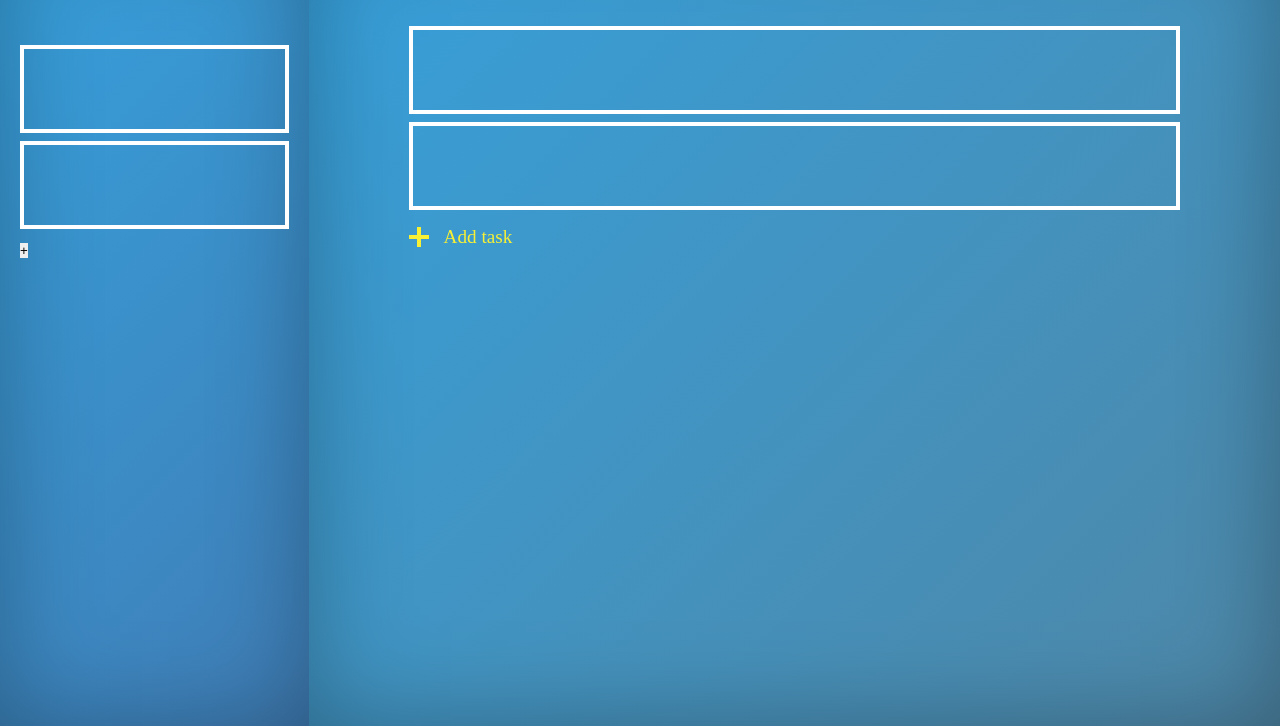
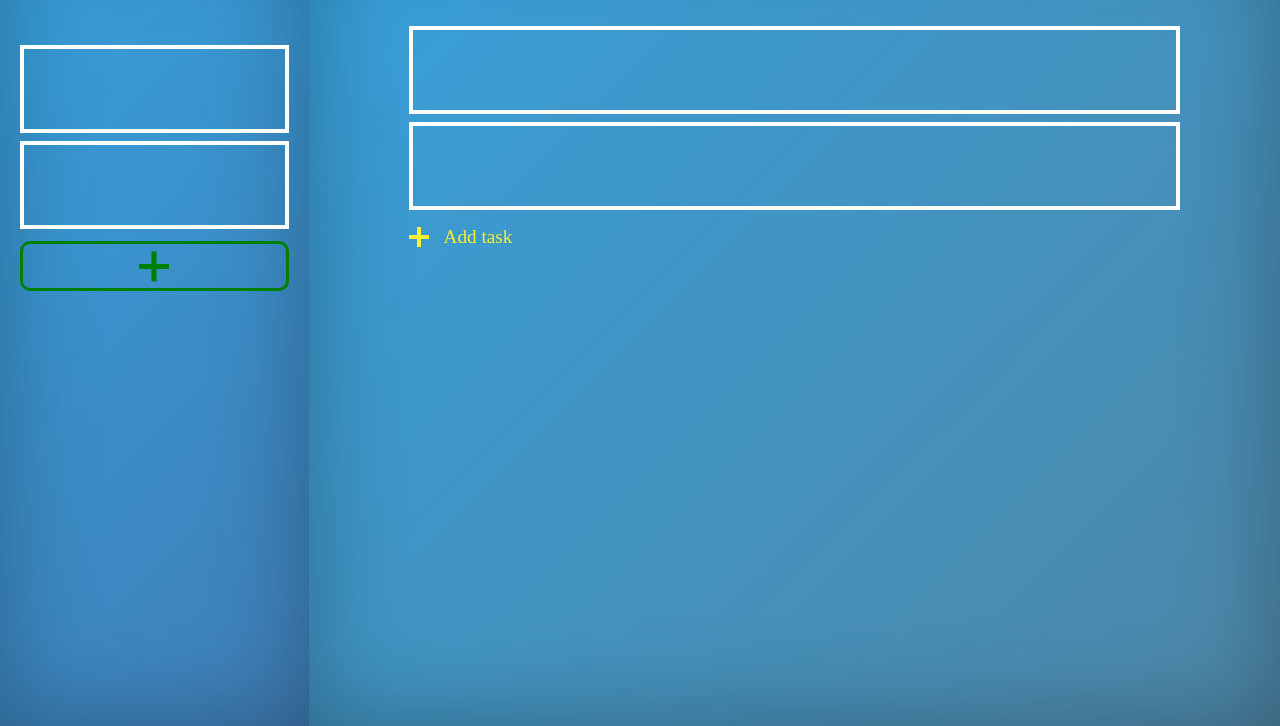
Before and after one commit to heno-s/odin-todo-manager-ts, a website: page dist/index.html in a window 1280 px wide. Shown: the part 74-800 px from the top of the page. Drawn offline with Linux system fonts and the light colour scheme.

Commit message:
Style add project button

```diff
--- a/dist/index.html
+++ b/dist/index.html
@@ -21,7 +21,7 @@
                         <div class="project"></div>
                         <div class="project"></div>
                     </div>
-                    <button class="add-project">+</button>
+                    <button class="add-project"></button>
                 </div>
             </div>
             <main>
--- a/dist/style.css
+++ b/dist/style.css
@@ -22,6 +22,31 @@
 .sidebar-body {
     padding: 0 20px 10px;
     overflow: auto;
+}
+
+.add-project {
+    background-color: transparent;
+    position: relative;
+    color: green;
+    width: 100%;
+    height: 50px;
+    border-radius: 10px;
+    display: grid;
+    place-items: center;
+    border: 3px solid green;
+}
+
+.add-project::before,
+.add-project::after {
+    content: "";
+    width: 30px;
+    height: 5px;
+    background-color: green;
+    position: absolute;
+}
+
+.add-project::before {
+    rotate: 90deg;
 }
 
 .project {
```
